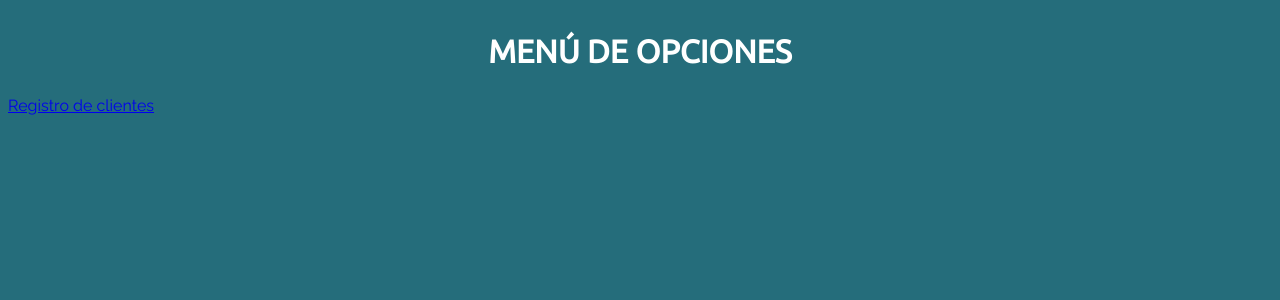
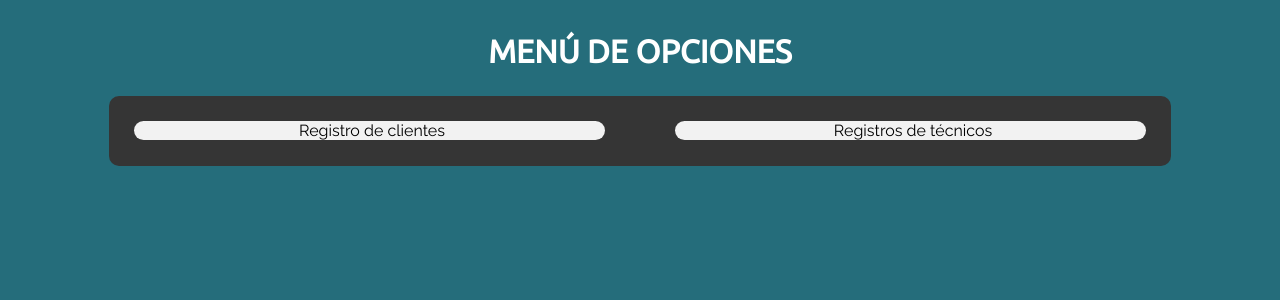
Before and after one commit to TecAbel/SASI, a PHP site: page /nav/menu.php in a window 1280 px wide. Shown: the part 42-342 px from the top of the page. Run offline with PHP 8.4, Linux system fonts and the light colour scheme; the visitor is signed in with stand-in values (Sample User, id 1).

Commit message:
menu de opciones en botón

```diff
--- a/css/menu.css
+++ b/css/menu.css
@@ -1,3 +1,29 @@
 section.forms{
     padding-top: 40px;
 }
+
+a{
+	text-decoration: none;
+}
+div.contenedor{
+	display: flex;
+	flex-direction: row;
+	justify-content: space-between;
+	border-radius: 10px;
+	background: #353535;
+	width: 80%;
+	margin: auto;
+	padding: 2%;
+}
+div.contenedor div{
+	text-align: center;
+	background: rgb(242, 242, 242);
+    border-radius: 10px;
+    width: 46%;
+	padding-left: 5px;
+}
+div.contenedor div a{
+	color: black;
+	display: block;
+	margin: auto;
+}
--- a/nav/menu.php
+++ b/nav/menu.php
@@ -37,11 +37,13 @@
     </header>
     <section class="forms">
         <h1>Menú de opciones</h1>
-        <div class="clientes">
-            <a href="frmClientes.php">Registro de clientes</a>
-        </div>
-        <div class="">
-
+        <div class="contenedor">
+            <div class="clientes" for="clientes">
+                <a href="frmClientes.php" id="clientes">Registro de clientes</a>
+            </div>
+            <div class="tecnicos">
+                <a href="frmTecnicos.php">Registros de técnicos</a>
+            </div>
         </div>
     </section>
 </body>
```
